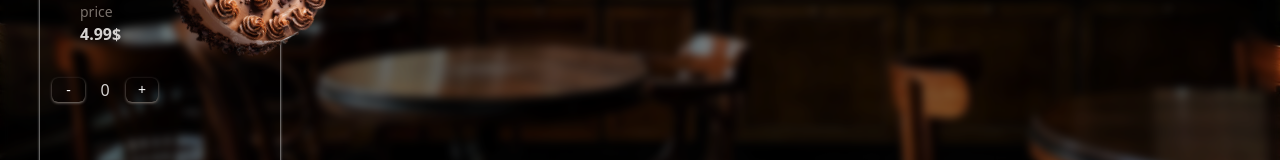
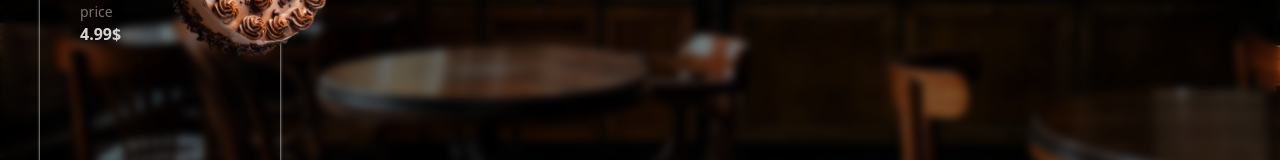
Before and after one commit to parsa-ardalan/cafe-menu-v2, a Next.js app: page /items/cakes in a window 1280 px wide. Shown: the part 411-571 px from the top of the page. Built offline with nearby package versions, Linux system fonts and the light colour scheme.

Commit message:
updates: increase / decrease button removed + data changes.

```diff
--- a/data/cold-drinks.json
+++ b/data/cold-drinks.json
@@ -32,7 +32,7 @@
     "size": "large",
     "description": "short description of the product",
     "tag1": "drinks",
-    "tag2": "straw berry",
+    "tag2": "berry",
     "tag3": "cold"
   },
   {
@@ -44,7 +44,7 @@
     "size": "large",
     "description": "short description of the product",
     "tag1": "drinks",
-    "tag2": "blue berry",
+    "tag2": "berry",
     "tag3": "cold"
   }
 ]
--- a/pages/items/components/Main.jsx
+++ b/pages/items/components/Main.jsx
@@ -1,37 +1,9 @@
-import { useState } from "react";
-
 export default function Main(props) {
-
-    let [def, changed] = useState(0);
-
-    // functions
-
-    const increase = () => {
-
-        if (def < 10) {
-
-            changed(def => def + 1)
-
-        } else {
-            changed(def => def)
-        }
-    }
-
-    const decrease = () => {
-
-        if (def > 0) {
-
-            changed(def => def - 1)
-
-        } else {
-            changed(def => def = 0)
-        }
-
-    }
 
     return (
 
         <div className="w-full h-auto grid grid-cols-4">
+
 
             {/* info */}
 
@@ -54,7 +26,6 @@ export default function Main(props) {
 
             </div>
 
-
             {/* image codes */}
 
             <div className="col-span-2 ml-0 mt-4">
@@ -65,16 +36,6 @@ export default function Main(props) {
                 />
             </div>
 
-
-            {/* quentity */}
-
-            <div className="col-span-4 w-3/4 grid grid-cols-5 ml-3 py-2 gap-1 mt-6">
-
-                <button className="col-span-1 shadow shadow-stone-500 text-sm outline-0 outline-black rounded-md h-full" onClick={decrease}> <span className="text-white"> - </span> </button>
-                <span className="col-span-1 h-full text-center text-black text-stone-300"> {def} </span>
-                <button className="col-span-1 shadow shadow-stone-500 text-sm outline-0 outline-black rounded-md h-full" onClick={increase}> <span className="text-white"> + </span> </button>
-            </div>
-
         </div>
     )
 }
```
